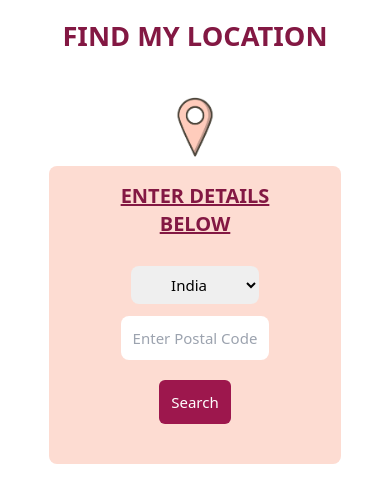
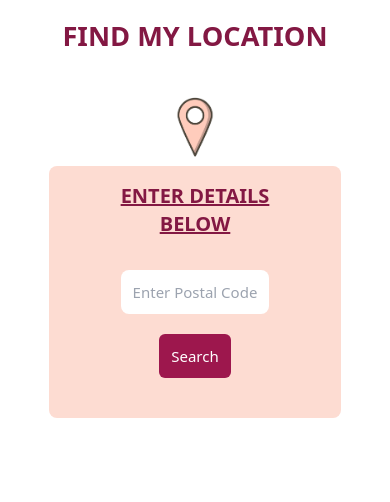
Before and after one commit to Anshjatana/Find-my-location, a React (Create React App) app: page / in a window 390 px wide. Shown: the top 502 px of the page. Built offline with nearby package versions, Linux system fonts and the light colour scheme.

Commit message:
Removed select tag

```diff
--- a/src/App.css
+++ b/src/App.css
@@ -11,9 +11,7 @@
   .inputContainer{
     width: 50%;
   }
-  .inputContainer select{
-    width: 50%;
-  }
+
   .inputContainer input{
     width: 65%;
   }
@@ -30,9 +28,7 @@
   margin-bottom: 2rem;
   width: 60%;
  }
-.inputContainer select{
-  width: 60%;
-}
+
 .inputContainer input{
   width: 70%;
 }
@@ -41,9 +37,7 @@
 }
 }
 @media (max-width:656px) {
-  .inputContainer select{
-    font-size: 15px;
-  }
+
   .inputContainer input{
     font-size: 15px;
   }
--- a/src/Components/PostalCodeInput.jsx
+++ b/src/Components/PostalCodeInput.jsx
@@ -4,7 +4,6 @@ import { ThreeDots } from "react-loader-spinner";
 import "../App.css";
 import {
   selectLocation,
-  setCountryCode,
   setPostalCode,
   setError,
   setLoading,
@@ -13,12 +12,10 @@ import {
 
 const PostalCodeInput = () => {
   const dispatch = useDispatch();
-  const { loading, error, countryCode, postalCode } =
+  const { loading, error, postalCode } =
     useSelector(selectLocation);
 
-  const handleCountryCodeChange = (e) => {
-    dispatch(setCountryCode(e.target.value));
-  };
+
 
   const handlePostalCodeChange = (e) => {
     dispatch(setPostalCode(e.target.value));
@@ -27,11 +24,11 @@ const PostalCodeInput = () => {
   const fetchLocationInfo = () => async (dispatch, getState) => {
     dispatch(setLoading(true));
 
-    const { countryCode, postalCode } = getState().location;
+    const { postalCode } = getState().location;
 
     try {
       const response = await fetch(
-        `https://api.zippopotam.us/${countryCode}/${postalCode}`
+        `https://api.zippopotam.us/in/${postalCode}`
       );
 
       if (response.ok) {
@@ -62,15 +59,6 @@ const PostalCodeInput = () => {
   };
   return (
     <div className="flex flex-col items-center justify-center">
-      <select
-        className=" p-2 my-1 text-base text-center rounded-lg w-[45%]"
-        value={countryCode}
-        onChange={handleCountryCodeChange}
-        placeholder="Enter Country Code (IN)"
-        required
-      >
-        <option>India</option>
-      </select>
       <input
         type="text"
         className=" p-2 my-2 text-lg  text-center rounded-lg w-[60%]"
--- a/src/redux/locationSlice.js
+++ b/src/redux/locationSlice.js
@@ -4,7 +4,6 @@ export const locationSlice = createSlice({
   name: "location",
   initialState: {
     postalCode: "",
-    countryCode: "",
     locationInfo: null,
     loading: false,
     error: null,
@@ -12,9 +11,6 @@ export const locationSlice = createSlice({
   reducers: {
     setPostalCode: (state, action) => {
       state.postalCode = action.payload;
-    },
-    setCountryCode: (state, action) => {
-      state.countryCode = action.payload;
     },
     setLocationInfo: (state, action) => {
       state.locationInfo = action.payload;
@@ -30,7 +26,6 @@ export const locationSlice = createSlice({
 
 export const {
   setPostalCode,
-  setCountryCode,
   setLocationInfo,
   setLoading,
   setError,
```
